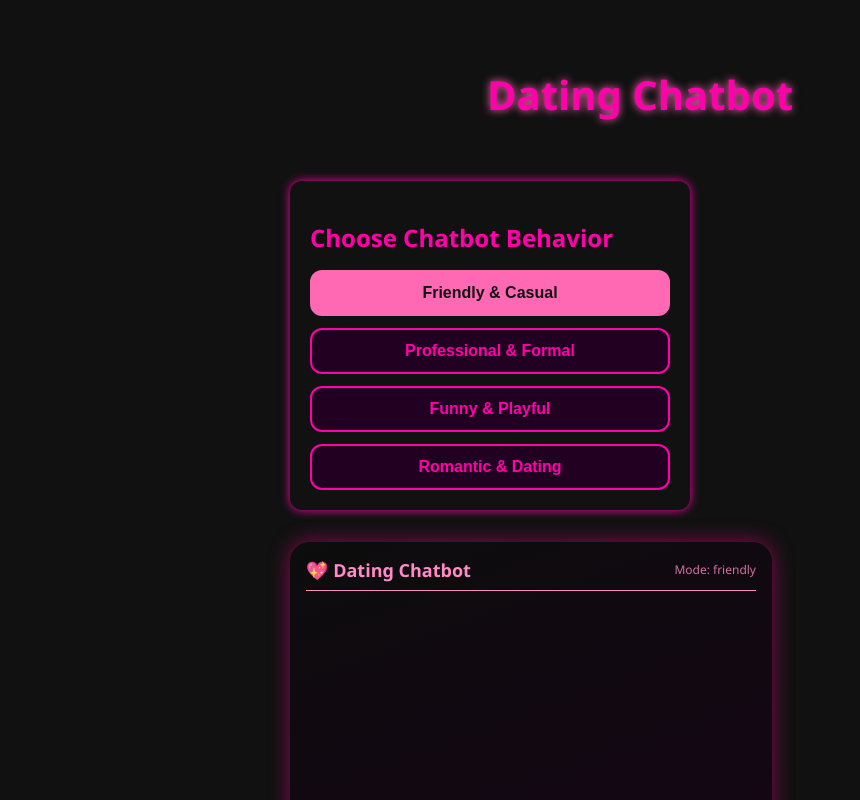
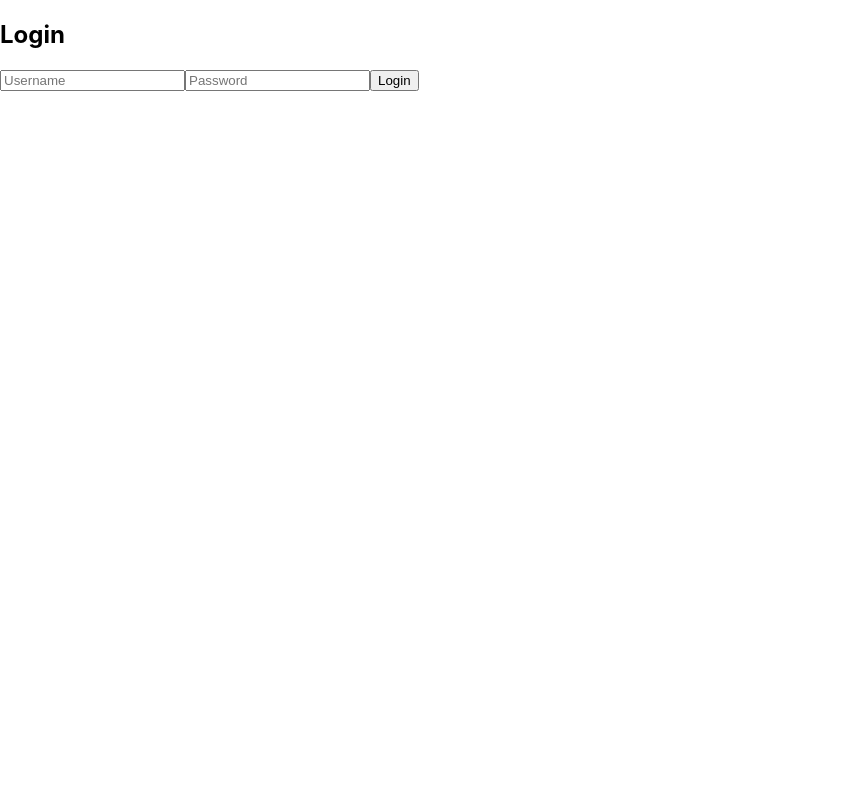
Before and after one commit to delfinodjaja/dating-chatbot, a React (Create React App) app: page / in a window 1280 px wide. Shown: the top 800 px of the page, without its empty margins (0-860 px from the left). Built offline with nearby package versions, Linux system fonts and the light colour scheme.

Commit message:
Login Page (Unsolved)

```diff
--- a/package.json
+++ b/package.json
@@ -13,6 +13,7 @@
     "@types/react-dom": "^19.1.7",
     "react": "^19.1.1",
     "react-dom": "^19.1.1",
+    "react-router-dom": "^7.7.1",
     "react-scripts": "5.0.1",
     "typescript": "^4.9.5",
     "web-vitals": "^2.1.4"
--- a/src/App.tsx
+++ b/src/App.tsx
@@ -1,50 +1,16 @@
-import React, { useState } from "react";
-import ChatBox from "./components/ChatBox";
-import Preference from "./components/Preference";
+import { BrowserRouter as Router, Routes, Route } from "react-router-dom";
+import Login from "./pages/Login";
+import Chatbot from "./pages/ChatBot";
 
-const App: React.FC = () => {
-  const [behavior, setBehavior] = useState<string>("friendly");
-
+function App() {
   return (
-    <div className="app-container">
-      <header>
-        <h1>Dating Chatbot</h1>
-      </header>
-
-      <main>
-        <Preference onChange={setBehavior} />
-        <ChatBox behavior={behavior} />
-      </main>
-
-      <style>{`
-        .app-container {
-          background-color: #111;
-          color: #f0a;
-          min-height: 100vh;
-          display: flex;
-          flex-direction: column;
-          align-items: center;
-          padding: 40px 20px;
-          font-family: "Segoe UI", Tahoma, Geneva, Verdana, sans-serif;
-        }
-        header {
-          margin-bottom: 32px;
-        }
-        h1 {
-          font-size: 2.5rem;
-          font-weight: 700;
-          text-shadow: 0 0 8px #ff69b4;
-        }
-        main {
-          display: flex;
-          flex-direction: column;
-          gap: 32px;
-          width: 100%;
-          max-width: 700px;
-        }
-      `}</style>
-    </div>
+    <Router>
+      <Routes>
+        <Route path="/" element={<Login />} />
+        <Route path="/chatbot" element={<Chatbot />} />
+      </Routes>
+    </Router>
   );
-};
+}
 
 export default App;
--- a/src/components/ChatBox.tsx
+++ b/src/components/ChatBox.tsx
@@ -32,7 +32,7 @@ const ChatBox: React.FC<ChatBoxProps> = ({ behavior }) => {
     setLoading(true);
 
     try {
-      const res = await fetch("http://localhost:8000/api/chat/", {
+      const res = await fetch("http://localhost:8000/", {
         method: "POST",
         headers: { "Content-Type": "application/json" },
         body: JSON.stringify({ message: userMessage.text, behavior }),
--- /dev/null
+++ b/src/pages/ChatBot.tsx
@@ -0,0 +1,73 @@
+import React, { useState } from "react";
+
+const Chatbot: React.FC = () => {
+  const [messages, setMessages] = useState<{ sender: string; text: string }[]>([]);
+  const [input, setInput] = useState("");
+
+  const handleSend = async () => {
+    if (!input.trim()) return;
+
+    // Add user message
+    const newMessage = { sender: "user", text: input };
+    setMessages((prev) => [...prev, newMessage]);
+
+    try {
+      const response = await fetch("http://localhost:8000/chatbot/", {
+        method: "POST",
+        headers: { "Content-Type": "application/json" },
+        credentials: "include", // ✅ keep Django session cookie
+        body: JSON.stringify({ message: input }),
+      });
+
+      if (response.ok) {
+        const data = await response.json();
+        setMessages((prev) => [...prev, { sender: "bot", text: data.reply }]);
+      } else {
+        setMessages((prev) => [...prev, { sender: "bot", text: "Error: Could not get reply." }]);
+      }
+    } catch (err) {
+      setMessages((prev) => [...prev, { sender: "bot", text: "Server error." }]);
+    }
+
+    setInput("");
+  };
+
+  return (
+    <div className="flex flex-col items-center justify-center min-h-screen bg-gray-900 text-white">
+      <div className="w-full max-w-lg bg-gray-800 rounded-lg shadow-lg p-6 flex flex-col">
+        <div className="flex-1 overflow-y-auto mb-4">
+          {messages.map((msg, i) => (
+            <div
+              key={i}
+              className={`p-2 my-2 rounded-lg max-w-xs ${
+                msg.sender === "user"
+                  ? "ml-auto bg-pink-500"
+                  : "mr-auto bg-gray-600"
+              }`}
+            >
+              {msg.text}
+            </div>
+          ))}
+        </div>
+        <div className="flex">
+          <input
+            type="text"
+            className="flex-1 p-3 rounded-l bg-gray-700 focus:outline-none"
+            placeholder="Type your message..."
+            value={input}
+            onChange={(e) => setInput(e.target.value)}
+            onKeyDown={(e) => e.key === "Enter" && handleSend()}
+          />
+          <button
+            onClick={handleSend}
+            className="bg-pink-500 hover:bg-pink-600 px-5 rounded-r"
+          >
+            Send
+          </button>
+        </div>
+      </div>
+    </div>
+  );
+};
+
+export default Chatbot;
--- /dev/null
+++ b/src/pages/Login.tsx
@@ -0,0 +1,76 @@
+import React, { useState } from "react";
+import { useNavigate } from "react-router-dom";
+
+const Login: React.FC = () => {
+  const [username, setUsername] = useState("");
+  const [password, setPassword] = useState("");
+  const [error, setError] = useState("");
+  const navigate = useNavigate();
+
+  const handleSubmit = async (e: React.FormEvent) => {
+    e.preventDefault(); // prevent page reload
+    setError("");       // reset error
+
+    try {
+      const response = await fetch("http://localhost:8000/api/auth/login/", {
+        method: "POST",
+        headers: {
+          "Content-Type": "application/json",
+          // Add CSRF token here if needed for session auth
+        },
+        body: JSON.stringify({ username, password }),
+        credentials: "include",  // if using cookies/session auth
+      });
+
+      if (!response.ok) {
+        const errorData = await response.json();
+        throw new Error("Login failed");
+      }
+
+      const data = await response.json();
+      console.log("Login successful:", data);
+      // TODO: save token or update auth context here
+
+      navigate("/chatbot"); // redirect after login success
+    } catch (err: any) {
+      setError("Server error");
+    }
+  };
+
+  return (
+    <div className="flex items-center justify-center min-h-screen bg-gray-900">
+      <div className="bg-gray-800 p-8 rounded-lg shadow-lg w-96">
+        <h2 className="text-2xl font-bold text-pink-400 mb-6 text-center">
+          Login
+        </h2>
+        {error && (
+          <div className="bg-red-500 text-white p-2 mb-4 rounded">{error}</div>
+        )}
+        <form onSubmit={handleSubmit}>
+          <input
+            type="text"
+            placeholder="Username"
+            className="w-full mb-4 p-3 rounded bg-gray-700 text-white focus:outline-none focus:ring-2 ring-pink-400"
+            value={username}
+            onChange={(e) => setUsername(e.target.value)}
+          />
+          <input
+            type="password"
+            placeholder="Password"
+            className="w-full mb-4 p-3 rounded bg-gray-700 text-white focus:outline-none focus:ring-2 ring-pink-400"
+            value={password}
+            onChange={(e) => setPassword(e.target.value)}
+          />
+          <button
+            type="submit"
+            className="w-full bg-pink-500 hover:bg-pink-600 text-white p-3 rounded transition"
+          >
+            Login
+          </button>
+        </form>
+      </div>
+    </div>
+  );
+};
+
+export default Login;
```
Also changed, not shown: 1 other file (tests, documents, lock files or other folders).
